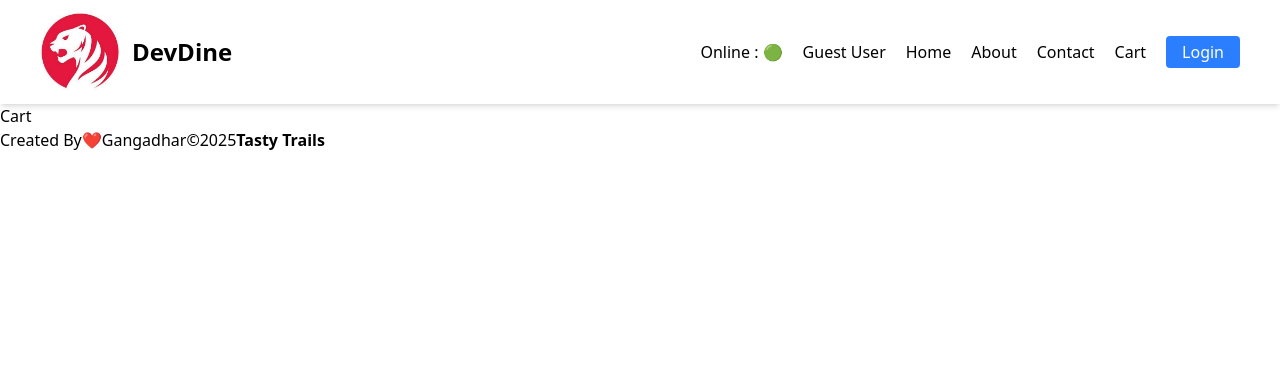
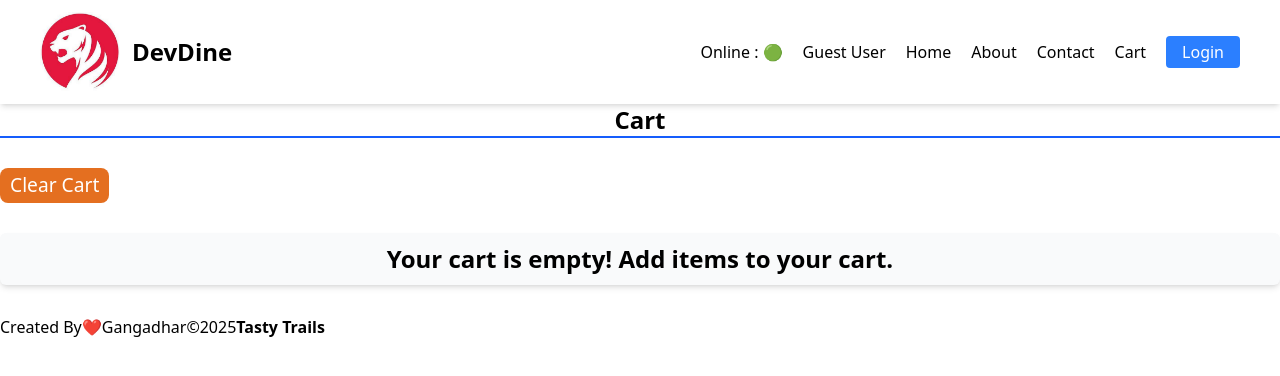
Before and after one commit to Gangadhar184/DevDine, a React (Vite) app: page /cart in a window 1280 px wide. Shown: the top 376 px of the page. Built offline with nearby package versions, Linux system fonts and the light colour scheme.

Commit message:
written logic for adding and removing individual items from cart

```diff
--- a/package.json
+++ b/package.json
@@ -10,13 +10,17 @@
     "preview": "vite preview"
   },
   "dependencies": {
+    "@reduxjs/toolkit": "^2.8.2",
     "@tailwindcss/vite": "^4.1.3",
     "formik": "^2.4.6",
     "lucide-react": "^0.511.0",
     "react": "^19.0.0",
     "react-dom": "^19.0.0",
     "react-icons": "^5.5.0",
+    "react-redux": "^9.2.0",
     "react-router-dom": "^7.5.0",
+    "redux": "^5.0.1",
+    "sweetalert2": "^11.22.0",
     "tailwindcss": "^4.1.3",
     "yup": "^1.6.1"
   },
--- a/src/App.jsx
+++ b/src/App.jsx
@@ -3,6 +3,9 @@ import Footer from "./components/Footer";
 import Header from "./components/Header";
 import { Outlet } from "react-router-dom";
 import UserContext from "./context/UserContext";
+
+import {Provider} from "react-redux";
+import appStore from './store/appStore';
 
 const App = () => {
   const [userName, setUserName] = useState();
@@ -25,6 +28,8 @@ const App = () => {
   }, [userName]);
 
   return (
+
+    <Provider store={appStore} >
     <UserContext.Provider value={{ loggedInUser: userName, setUserName }}>
       <div>
         <Header />
@@ -32,6 +37,7 @@ const App = () => {
         <Footer />
       </div>
     </UserContext.Provider>
+    </Provider>
   );
 };
 
--- a/src/components/Cart.jsx
+++ b/src/components/Cart.jsx
@@ -1,9 +1,52 @@
-
+import MenuItemCard from "./MenuItemCard"
+import { useDispatch, useSelector } from "react-redux";
+import { clearCart } from '../slices/cartSlice';
+import Swal from "sweetalert2";
 
 const Cart = () => {
+  const cartItems = useSelector((state) => state.cart.items);
+  const dispatch = useDispatch();
+  const handleClearCart = () => {
+    // Alert to clear cart
+    Swal.fire({
+      title: "Do you want to Clear the Cart?",
+      showDenyButton: true,
+      confirmButtonText: "Yes",
+      denyButtonText: `No`,
+    }).then((result) => {
+      /* Read more about isConfirmed, isDenied below */
+      if (result.isConfirmed) {
+        // Clear the cart - Dispatching an action
+        dispatch(clearCart());
+      }
+    });
+  };
   return (
-    <div>Cart</div>
+    <div>
+      <h1 className="w-full text-center text-2xl font-bold border-b-2 border-blue-600 mb-[30px]">
+        Cart
+      </h1>
+      <button
+        className="py-[3px] px-[10px] text-[1.2rem] text-[#fff] bg-[#E46F20] rounded-[8px] border-none hover:bg-[#016034]"
+        onClick={() => handleClearCart()}
+      >
+        Clear Cart
+      </button>
+      <div className="w-full shadow-md px-[20px] bg-gray-50 rounded-md py-[10px] my-[30px]">
+        {
+          cartItems.length === 0 && (
+            <div className="text-center text-2xl font-bold">
+              Your cart is empty! Add items to your cart.
+            </div>
+          )
+        }
+
+        {cartItems.map((item) => (
+          <MenuItemCard key={item.id} item={item} showRemove />
+        ))}
+      </div>
+    </div>
   )
 }
 
-export default Cart
+export default Cart;
--- a/src/components/MenuItemCard.jsx
+++ b/src/components/MenuItemCard.jsx
@@ -1,9 +1,18 @@
 
 import { MdStarRate } from 'react-icons/md';
+import { useDispatch, useSelector } from 'react-redux';
+import Swal from 'sweetalert2';
+import { addItem, removeItem } from '../slices/cartSlice';
 
 const IMG_CDN_URL = 'https://media-assets.swiggy.com/swiggy/image/upload/fl_lossy,f_auto,q_auto,w_300/';
 
-const MenuItemCard = ({ item }) => {
+const MenuItemCard = ({ item, showRemove = false }) => {
+
+  //dispatch - It is a function that sends actions to store
+
+  const dispatch = useDispatch();
+  const cardItems = useSelector((state) => state.cart.items);
+
   const {
     name,
     price,
@@ -12,6 +21,23 @@ const MenuItemCard = ({ item }) => {
     imageId,
     description,
   } = item;
+
+  const handleAddToCart = () => {
+    Swal.fire({
+      title: "Do you want to Add Item to the Cart? ",
+      showDenyButton: true,
+      confirmButtonText: "Yes",
+      denyButtonText: "No"
+    }).then((result) => {
+      if (result.isConfirmed) {
+        // Swal.fire("Saved!", "", "success");
+
+        // Add item to cart - Dispatching an action
+        dispatch(addItem(item));
+        // {payload: "Pizzaa", type: "cart/addItem"}
+      }
+    })
+  }
 
   return (
     <div className="flex flex-col sm:flex-row justify-between gap-6 border-b pb-6">
@@ -44,9 +70,19 @@ const MenuItemCard = ({ item }) => {
             className="w-full h-28 object-cover rounded-lg mb-2 shadow"
           />
         )}
-        <button className="w-full bg-green-600 hover:bg-green-700 text-white text-sm font-medium py-1.5 rounded">
+        <button onClick={() => handleAddToCart(item)} className="w-full bg-green-600 hover:bg-green-700 text-white text-sm font-medium py-1.5 rounded">
           ADD
         </button>
+        {
+          showRemove && (
+            <button
+              onClick={() => dispatch(removeItem(item))}
+              className="w-full bg-red-600 hover:bg-red-700 text-white text-sm font-medium py-1.5 rounded mt-2"
+            >
+              REMOVE
+            </button>
+          )
+        }
       </div>
     </div>
   );
--- /dev/null
+++ b/src/slices/cartSlice.js
@@ -0,0 +1,32 @@
+import { createSlice } from "@reduxjs/toolkit";
+
+const cartSlice = createSlice({
+  name: "cart",
+  initialState: {
+    items: [],
+  },
+
+  reducers: {
+    addItem: (state, action) => {
+      state.items.push(action.payload);
+    },
+    removeItem: (state, action) => {
+      //   state.items = state.items.filter((item) => item.id !== action.payload.id);
+
+      //to handle duplicates, if cart allows multiple identical items , we need to remove by unique identifier or index , not just by id, otherwise it will remove all matching items
+      const index = state.items.findIndex(
+        (item) => item.id === action.payload.id
+      );
+      if (index > -1) {
+        state.items.splice(index, 1); //removes only one item
+      }
+    },
+    clearCart: (state) => {
+      state.items = [];
+      //return {items : []}
+    },
+  },
+});
+
+export const { addItem, removeItem, clearCart } = cartSlice.actions;
+export default cartSlice.reducer;
--- /dev/null
+++ b/src/store/appStore.js
@@ -0,0 +1,9 @@
+import { configureStore } from "@reduxjs/toolkit";
+import cartReducer from '../slices/cartSlice';
+
+const appStore = configureStore({
+    reducer : {
+        cart : cartReducer
+    }
+})
+export default appStore;
```
Also changed, not shown: 1 other file (tests, documents, lock files or other folders).
